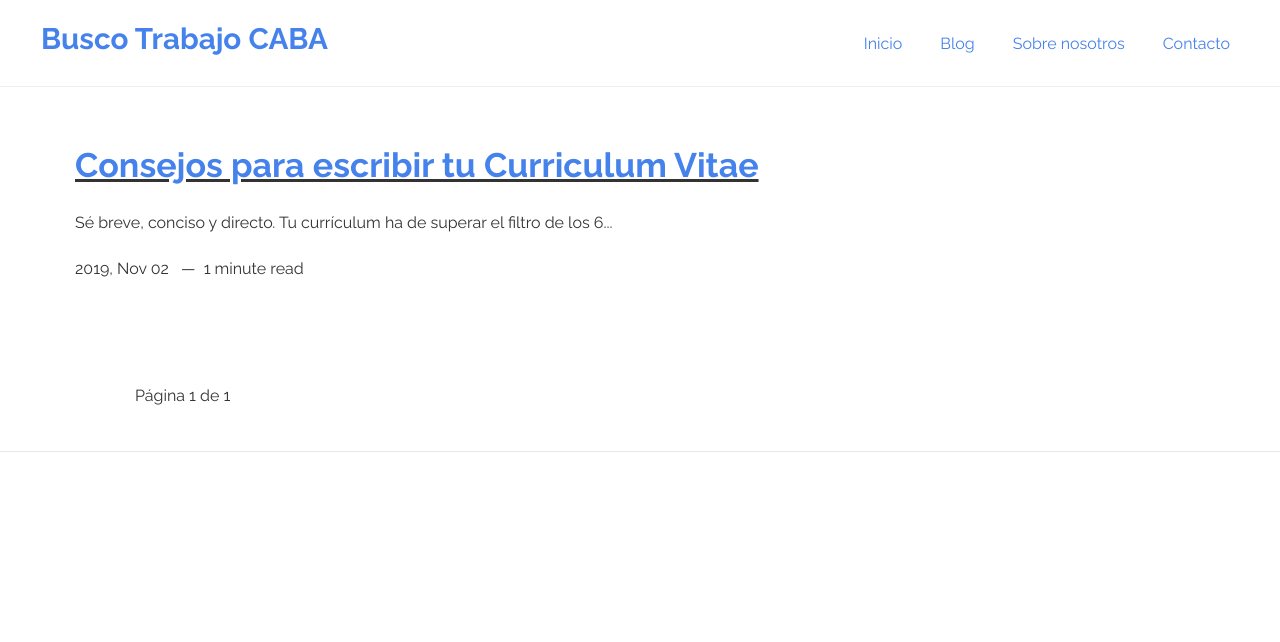
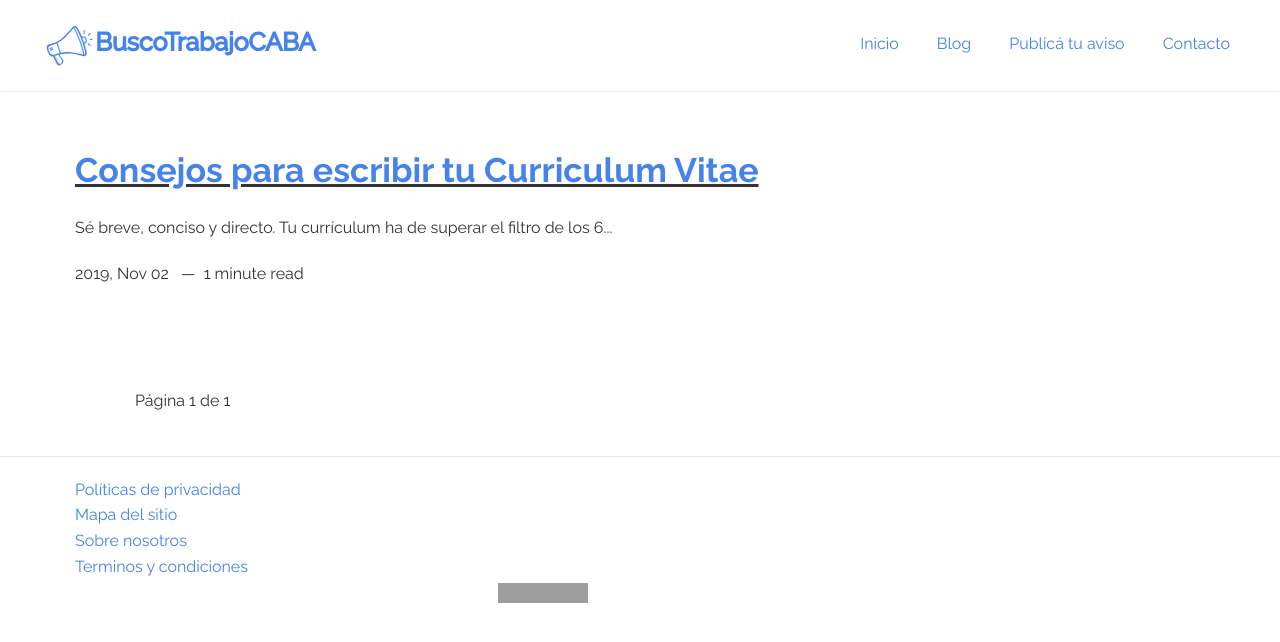
Before and after one commit to buscotrabajoargentina/blog, a Jekyll site: the page built from index.html, in a window 1280 px wide. Shown: the top 642 px of the page. Built offline with Jekyll 4.4.1, drawn with Linux system fonts in a browser that asks for light colours; the list of posts is cut into pages by our own code; comment, search, counter and statistics services are not loaded; grey boxes are pictures that could not be loaded.

Commit message:
fix front end

```diff
--- a/_includes/footer.html
+++ b/_includes/footer.html
@@ -1,32 +1,15 @@
 <footer>
     <div class="container">
         <div class="row p20">
-            {% if site.copyright.name %}
-                <div class="col-md-4 text-center mt25">All rights reserved by <a target="_blank" href="{{site.copyright.link}}">{{site.copyright.name}}</a></div>
-            {% endif %}
 
-            {% if site.terminos.name %}
-                <div class="col-md-4 text-center mt25">Términos y condiciones <a target="_blank" href="{{site.terminos.link}}">{{site.terminos.name}}</a></div>
-            {% endif %}
+            <div class="col-md-10 text-left mt25"><a target="_blank" href="http://www.buscotrabajocaba.com/politicas-de-privacidad">Políticas de privacidad</a></div>
+            <div class="col-md-10 text-left mt25"><a target="_blank" href="http://www.buscotrabajocaba.com/sitemap.xml">Mapa del sitio</a></div>
+            <div class="col-md-10 text-left mt25"><a target="_blank" href="http://www.buscotrabajocaba.com/sobre-nosotros">Sobre nosotros</a></div>
+            <div class="col-md-10 text-left mt25"><a target="_blank" href="http://www.buscotrabajocaba.com/terminos-y-condiciones">Terminos y condiciones</a></div>
 
-            <div class="col-md-4 text-center mt25" >
-                {% if site.built-by %}
-                <a target="_blank" href="http://webjeda.com"><img src="https://img.shields.io/badge/Built%20by-pablolezca-blue.svg" alt="{{site.built-by}}"></a>
-                {% endif %}
-            </div>
-            <div class="col-md-4 text-center mt25"> {% if site.facebook %} <a target="_blank" href="{{site.facebook}}">
-              <li class="social facebook"><em class="fa fa-facebook-square"></em></li>
-            </a> {% endif %}
-               {% if site.quora %} <a target="_blank" href="{{site.quora}}">
-               <li class="social quora"><em class="fa fa-quora"></em></li>
-               </a> {% endif %}
-               {% if site.twitter %} <a target="_blank" href="{{site.twitter}}">
-               <li class="social twitter"><em class="fa fa-twitter-square"></em></li>
-               </a> {% endif %}
-               {% if site.email %} <a target="_blank" href="mailto:{{site.email}}">
-               <li class="social email"><em class="fa fa-envelope"></em></li>
-            </a> {% endif %} </div>
+            <div class="col-md-10 text-center mt25"> <a target="_blank" href="http://www.bootstrat.site/"><img src="https://img.shields.io/badge/Built%20by-bootstrat-blue.svg" alt="{{site.built-by}}"></a></div>
 
+            <div class="col-md-10 text-center mt25"> <a target="_blank" href="mailto:contacto@buscotrabajocaba.com"></a> </div>
         </div>
     </div>
 </footer>
--- a/_includes/header.html
+++ b/_includes/header.html
@@ -12,7 +12,9 @@
             <span class="icon-bar"></span>
           </button>
 
-            <a class="navbar-brand" href="http://www.buscotrabajocaba.com/">{{site.title}}</a>
+        <nav class="navbar-brand" href="{{site.baseurl}}/buscotrabajoargentina.github.io/">
+            <img src="{{site.baseurl}}/images/Sin-titulo-2.svg"  width="280" height="50" alt="logo">
+        </nav>
         </div>
 
         <!-- Collect the nav links, forms, and other content for toggling -->
@@ -20,7 +22,7 @@
                 <ul class="nav navbar-nav navbar-right">
             <li><a href="http://www.buscotrabajocaba.com/">Inicio</a></li>
             <li><a href="{{site.baseurl}}/">Blog</a></li>
-            <li><a href="http://www.buscotrabajocaba.com/sobre-nosotros/">Sobre nosotros</a></li>
+            <li><a href="http://www.buscotrabajocaba.com/publica-tu-aviso/">Publicá tu aviso</a></li>
             <li><a href="http://www.buscotrabajocaba.com/contacto/">Contacto</a></li>
 
           </ul>
```
Also changed, not shown: images/Sin-titulo-2.svg (added).
